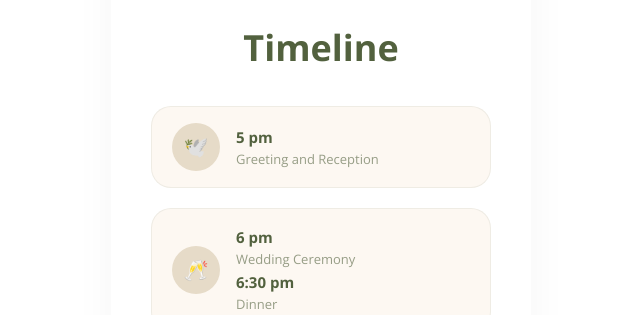
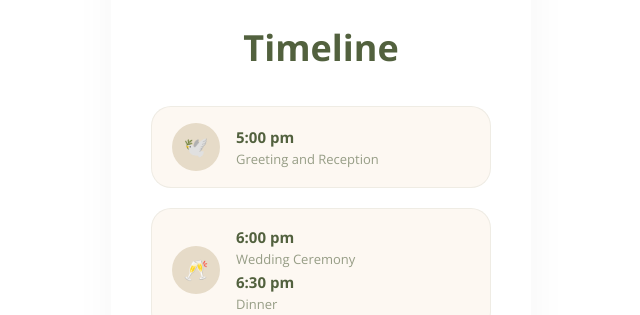
Before and after one commit to santrung-wedding/RSVP, a plain HTML site: page index.html in a window 1280 px wide. Shown: the part 1860-2175 px from the top of the page, 319-959 px from the left. Drawn offline with nearby package versions, Linux system fonts and the light colour scheme.

Commit message:
Update index.html

```diff
--- a/index.html
+++ b/index.html
@@ -1521,14 +1521,14 @@
                     <div class="timeline-item anim-fade-left">
                         <div class="timeline-icon">🕊️</div>
                         <div class="timeline-info">
-                            <div class="time">5 pm</div>
+                            <div class="time">5:00 pm</div>
                             <div class="desc">Greeting and Reception</div>
                         </div>
                     </div>
                     <div class="timeline-item anim-fade-right anim-delay-1">
                         <div class="timeline-icon">🥂</div>
                         <div class="timeline-info">
-                            <div class="time">6 pm</div>
+                            <div class="time">6:00 pm</div>
                             <div class="desc">Wedding Ceremony</div>
                             <div class="time">6:30 pm</div>
                             <div class="desc">Dinner</div>
```
